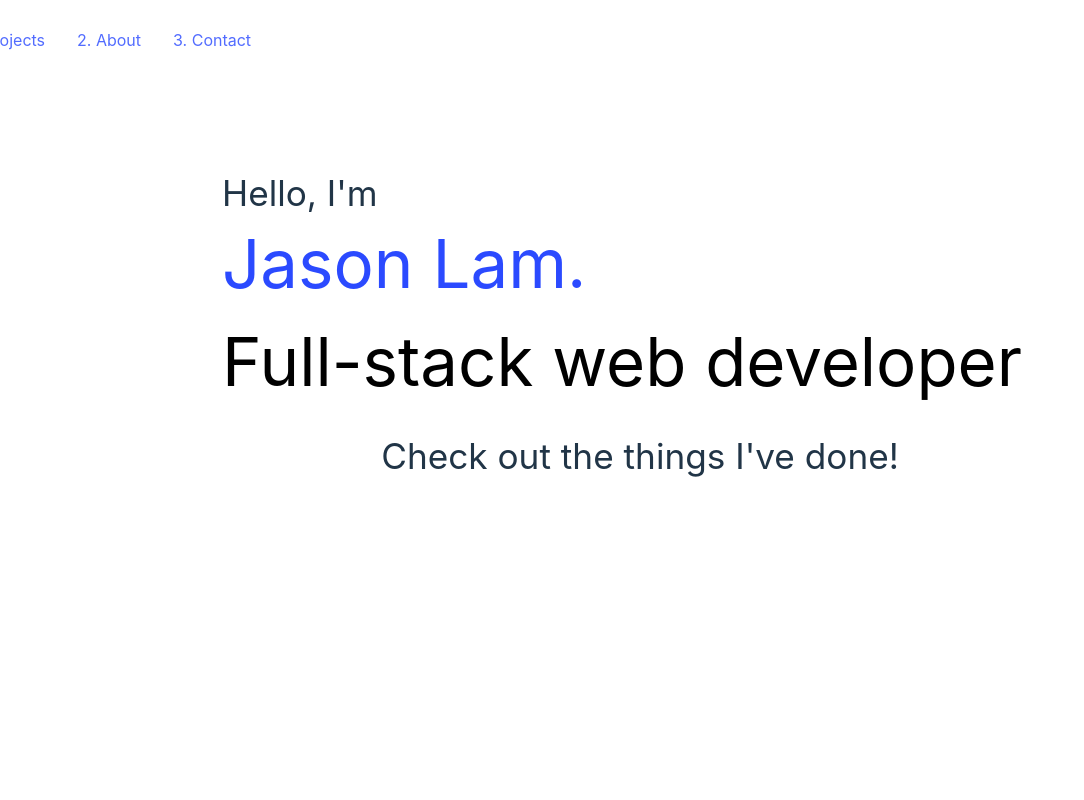
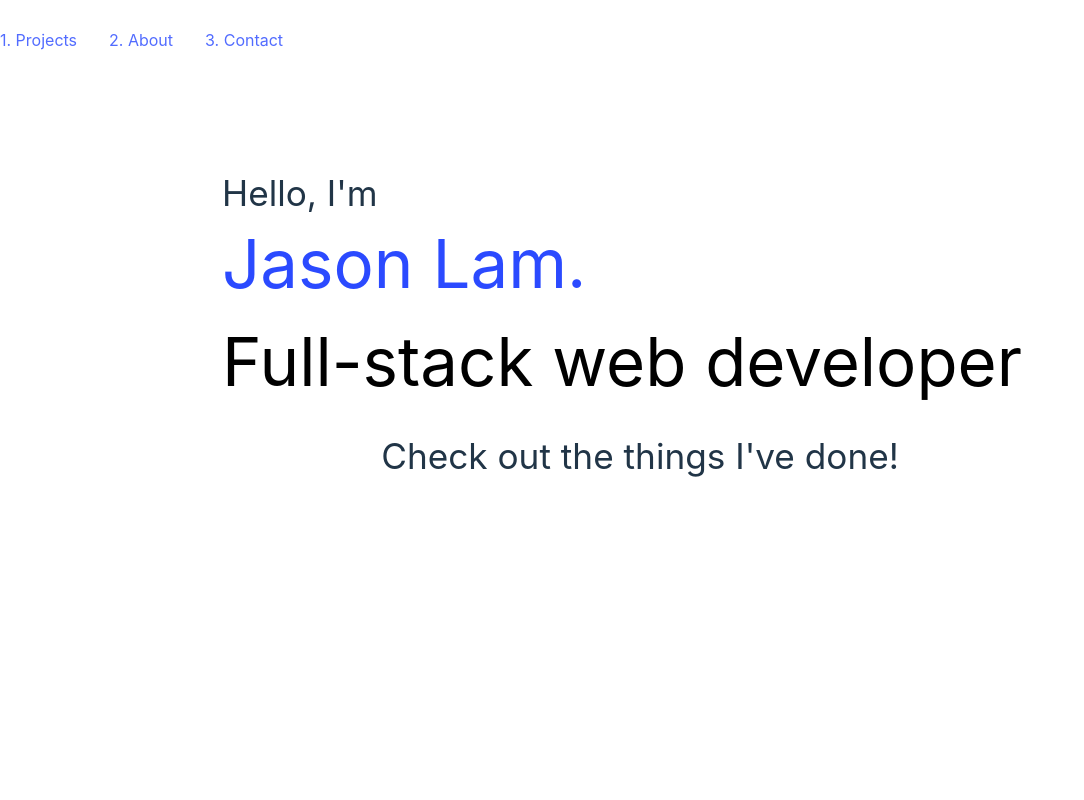
Before and after one commit to jasonHYLam/personal-portfolio-v2, a React (Vite) app: page / in a window 1280 px wide. Shown: the top 800 px of the page, without its empty margins (0-1084 px from the left). Built offline with nearby package versions, Linux system fonts and the light colour scheme.

Commit message:
Cover header and nav background

```diff
--- a/src/components/navbar/navbar.module.css
+++ b/src/components/navbar/navbar.module.css
@@ -5,8 +5,9 @@
   height: 2rem;
   position: fixed;
   right: 0;
-  margin-top: 2rem;
-  margin-right: 2rem;
+  padding-top: 2rem;
+  padding-right: 2rem;
+  z-index: 2;
 }
 
 .navbar {
@@ -21,3 +22,8 @@
   cursor: pointer;
   color: var(--accent-color);
 }
+
+@media screen and (max-width: 500px) {
+
+
+}
```
